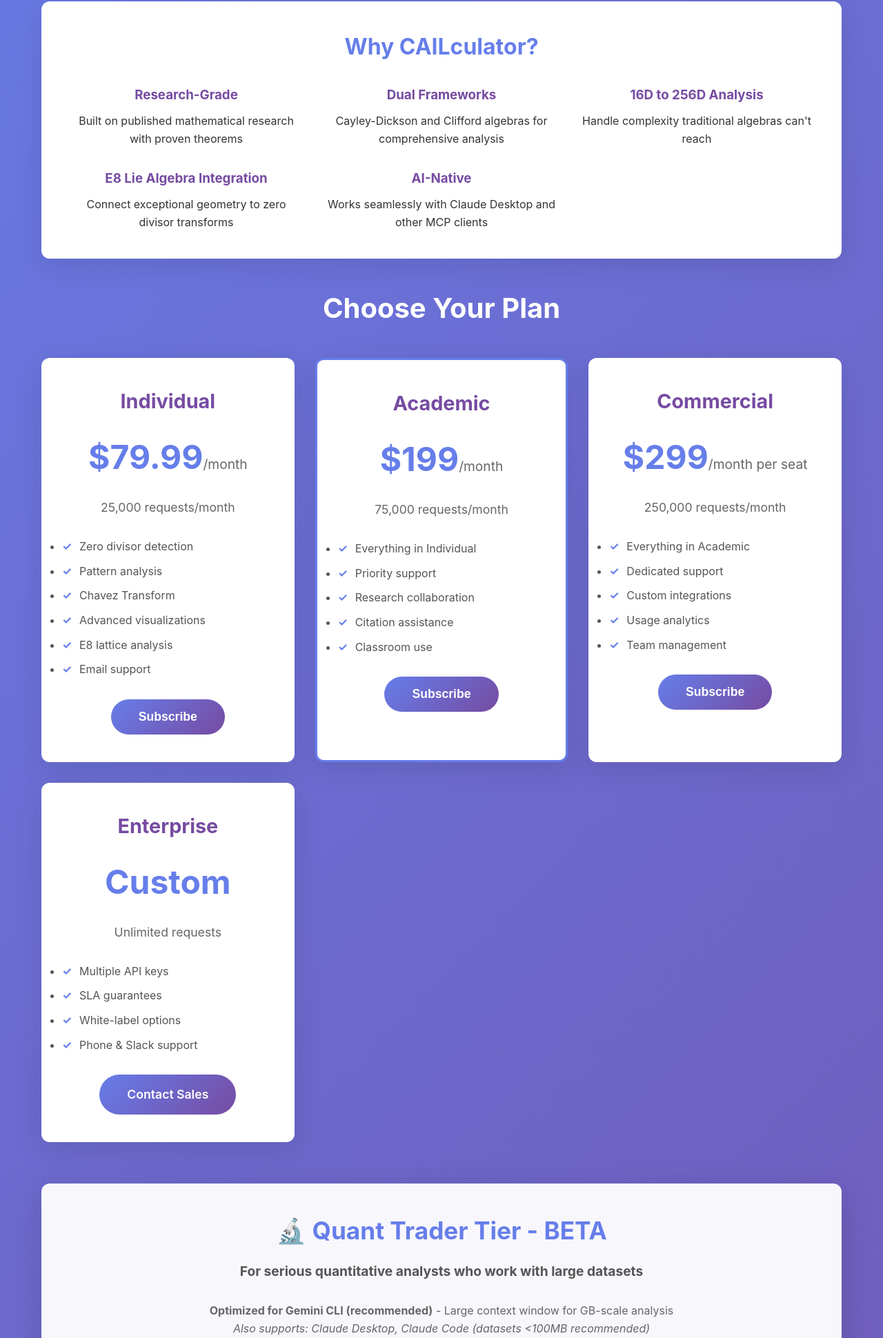
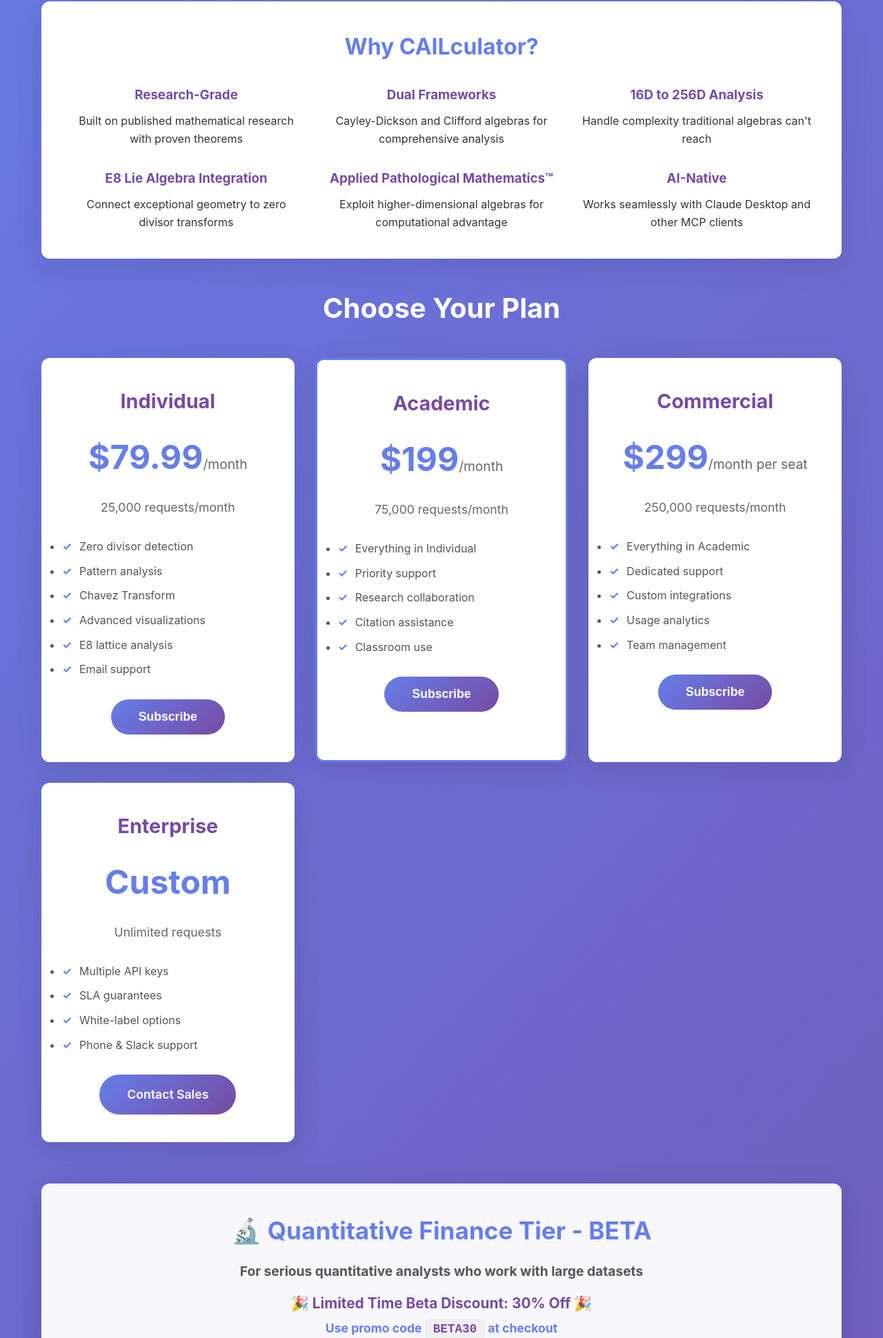
Before and after one commit to pchavez2029/cailculator-mcp, a FastAPI app: page / in a window 1280 px wide. Shown: the part 754-2694 px from the top of the page at 69% size. Run offline with FastAPI, Linux system fonts and the light colour scheme.

Commit message:
Update landing page: Add Applied Pathological Mathematics, formalize Quant tier, add BETA30 promo
Landing page improvements:
- Add 6th feature: "Applied Pathological Mathematics™ - Exploit higher-dimensional algebras"
- Change "Quant Trader Tier" to "Quantitative Finance Tier - BETA" (more formal)
- Add beta discount promotion with promo code: "BETA30 at checkout for 30% off"
- Fills white space in Why CAILculator section with balanced 2x3 grid

🤖 Generated with [Claude Code](https://claude.com/claude-code)

Co-Authored-By: Claude <noreply@anthropic.com>

```diff
--- a/auth_server/templates/index.html
+++ b/auth_server/templates/index.html
@@ -295,6 +295,10 @@
                     <p>Connect exceptional geometry to zero divisor transforms</p>
                 </div>
                 <div class="feature">
+                    <h3>Applied Pathological Mathematics™</h3>
+                    <p>Exploit higher-dimensional algebras for computational advantage</p>
+                </div>
+                <div class="feature">
                     <h3>AI-Native</h3>
                     <p>Works seamlessly with Claude Desktop and other MCP clients</p>
                 </div>
@@ -365,8 +369,10 @@
 
             <!-- Quant Trader Section -->
             <div style="background: rgba(255,255,255,0.95); border-radius: 12px; padding: 40px; margin-top: 60px; box-shadow: 0 10px 40px rgba(0,0,0,0.15);">
-                <h3 style="color: #667eea; font-size: 2.2em; text-align: center; margin-bottom: 15px;">🔬 Quant Trader Tier - BETA</h3>
-                <p style="text-align: center; color: #555; font-size: 1.2em; margin-bottom: 30px;"><strong>For serious quantitative analysts who work with large datasets</strong></p>
+                <h3 style="color: #667eea; font-size: 2.2em; text-align: center; margin-bottom: 15px;">🔬 Quantitative Finance Tier - BETA</h3>
+                <p style="text-align: center; color: #555; font-size: 1.2em; margin-bottom: 15px;"><strong>For serious quantitative analysts who work with large datasets</strong></p>
+                <p style="text-align: center; color: #764ba2; font-size: 1.3em; font-weight: bold; margin-bottom: 5px;">🎉 Limited Time Beta Discount: 30% Off 🎉</p>
+                <p style="text-align: center; color: #667eea; font-size: 1.1em; font-weight: bold; margin-bottom: 30px;">Use promo code <code style="background: #f0f0f0; padding: 5px 12px; border-radius: 6px; font-family: 'Courier New', monospace; color: #764ba2;">BETA30</code> at checkout</p>
                 <p style="text-align: center; color: #666; margin-bottom: 40px;">
                     <strong>Optimized for Gemini CLI (recommended)</strong> - Large context window for GB-scale analysis<br>
                     <em>Also supports: Claude Desktop, Claude Code (datasets &lt;100MB recommended)</em>
```
